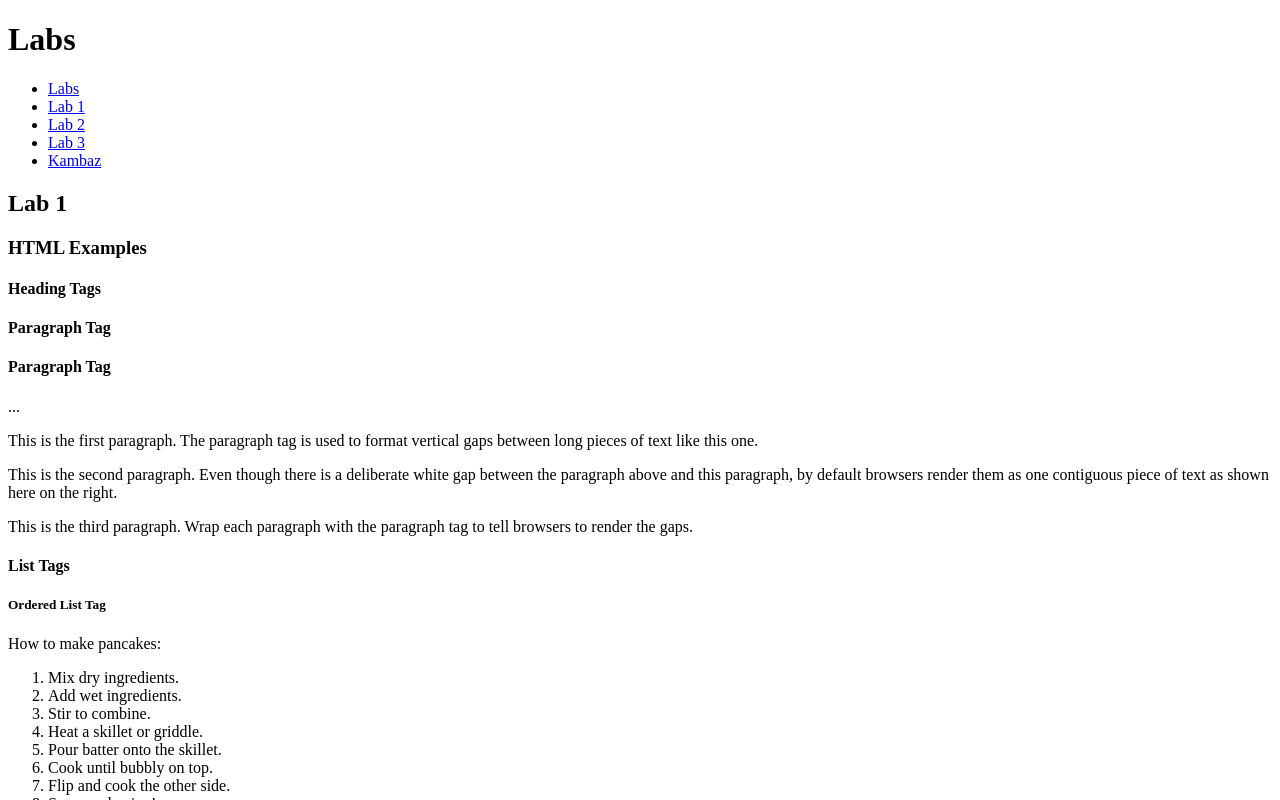
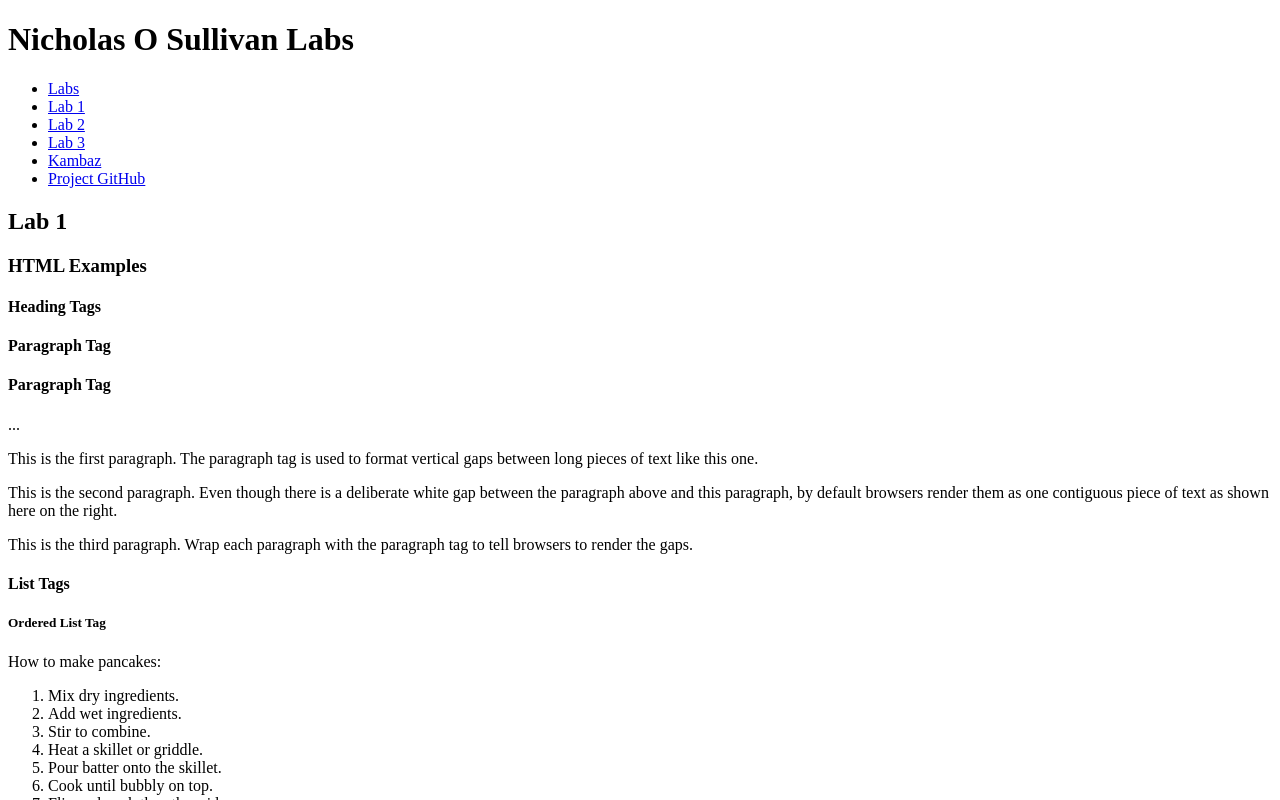
Before and after one commit to nickosullivan5/kanbas-react-web-app, a React (Vite) app: page /#/Labs/Lab1 in a window 1280 px wide. Shown: the top 800 px of the page. Built offline with nearby package versions, Linux system fonts and the light colour scheme.

Commit message:
Added github repo link to TOC, added full name to Labs index

```diff
--- a/src/Labs/TOC.tsx
+++ b/src/Labs/TOC.tsx
@@ -8,6 +8,7 @@ export default function TOC() {
           <li><Link to="/Labs/Lab2">Lab 2</Link></li>
           <li><Link to="/Labs/Lab3">Lab 3</Link></li>
           <li><Link to="/Kambaz">Kambaz</Link></li>
+          <li><Link to="https://github.com/nickosullivan5/kanbas-react-web-app" id="wd-github">Project GitHub</Link></li>
 
       </ul>
   );
--- a/src/Labs/index.tsx
+++ b/src/Labs/index.tsx
@@ -6,7 +6,7 @@ import TOC from "./TOC.tsx";
 export default function Labs() {
   return (
     <div>
-      <h1>Labs</h1>
+      <h1>Nicholas O Sullivan Labs</h1>
       <TOC />
       <Routes>
         <Route path="/" element={<Navigate to="Lab1" />} />
```
